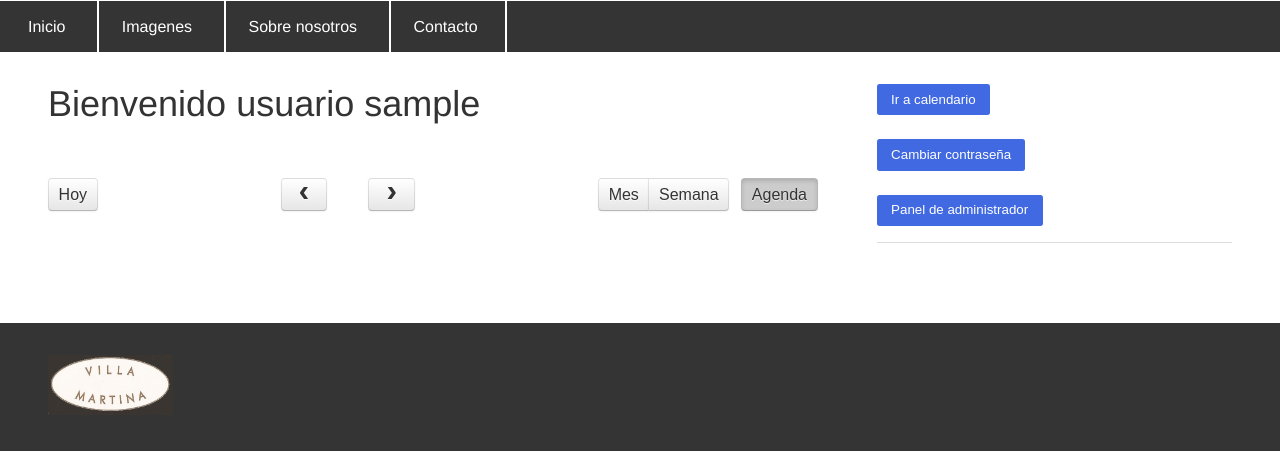
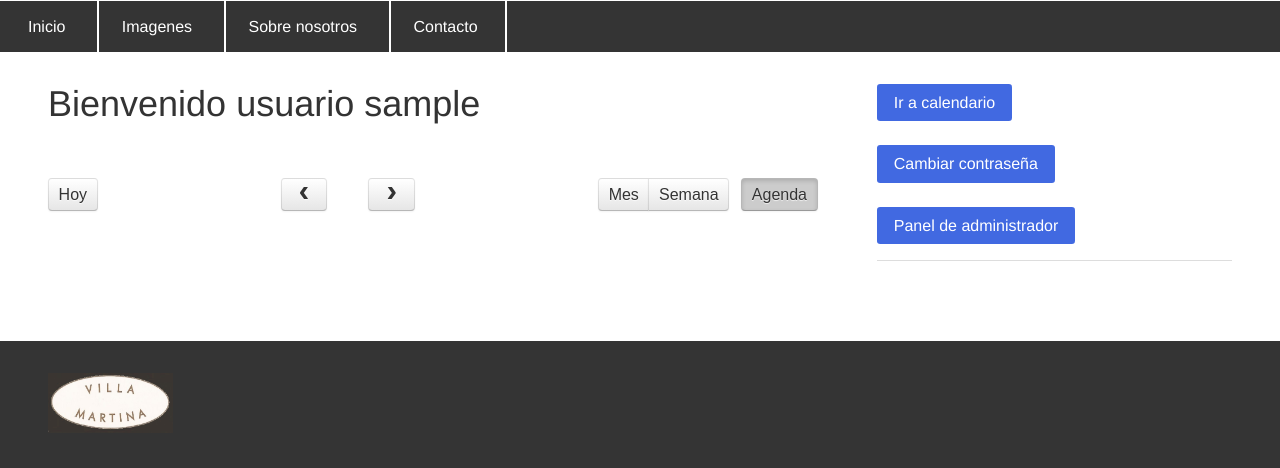
Before and after one commit to lautaguirre/Consultorios, a PHP site: page /pages/login.php in a window 1280 px wide. Shown: the part 108-576 px from the top of the page. Run offline with PHP 8.4, Linux system fonts and the light colour scheme; the visitor is signed in with stand-in values (Sample User, id 1).

Commit message:
form to <A> ; logout btn in calendar ;

```diff
--- a/pages/admin.php
+++ b/pages/admin.php
@@ -88,9 +88,7 @@
                     </ul>
                 </div>
                 <div class='aside'>
-                    <form action="login.php">
-                        <button type="submit" class="btn" name="gotologin">Panel de usuario</button>
-                    </form>
+                    <A class="btn" HREF = "login.php">Panel de usuario</A>
                     <hr>
                 <?php
                     //Set variables
--- a/pages/changepass.php
+++ b/pages/changepass.php
@@ -46,6 +46,8 @@
 					</form>
                 </div>
                 <div class='aside'>
+                    <A class="btn" HREF = "login.php">Panel de usuario</A>
+                    <hr>
                     <?php
                         //Change password
                         if(isset($_POST['changepasssubmit'])){
@@ -87,9 +89,6 @@
                             }
                         }
                     ?>
-                    <form action="login.php" method='post'>
-                        <button type="submit" class="btn" name="gotologin">Panel de usuario</button>
-                    </form>
                 </div>
 			</div>
 		</div>
--- a/pages/login.php
+++ b/pages/login.php
@@ -145,19 +145,13 @@
                     <div id='calendar'></div>
                 </div>
                 <div class='aside'>
-                    <form action="../calendar/calendar.php">
-                        <button type="submit" class="btn" name="gotocalendar">Ir a calendario</button>
-                    </form>
+                    <A class="btn" HREF = "../calendar/calendar.php">Ir a calendario</A>
                     <p></p>
-                    <form action="changepass.php">
-                        <button type="submit" class="btn" name="changepass">Cambiar contraseña</button>
-                    </form>
+                    <A class="btn" HREF = "changepass.php">Cambiar contraseña</A>
                     <p></p>
                     <?php
                         if(isset($_SESSION['admin'])){
-                            echo '<form action="admin.php">
-                                <button type="submit" class="btn" name="gotoadmin">Panel de administrador</button>
-                            </form>';
+                            echo '<A class="btn" HREF = "admin.php">Panel de administrador</A>';
                         }
                     ?>
                     <hr>
--- a/pages/logoutbutton.php
+++ b/pages/logoutbutton.php
@@ -4,7 +4,7 @@
 			<div class="header2">
 				<ul class="headerlist">
 					<li>
-						<A class="btn" HREF = logout.php>Cerrar sesion</A>
+						<A class="btn" HREF = "logout.php">Cerrar sesion</A>
                     </li>
 				</ul>
 			</div>
```
Also changed, not shown: calendar/calendar.php (+5 -3 lines).
